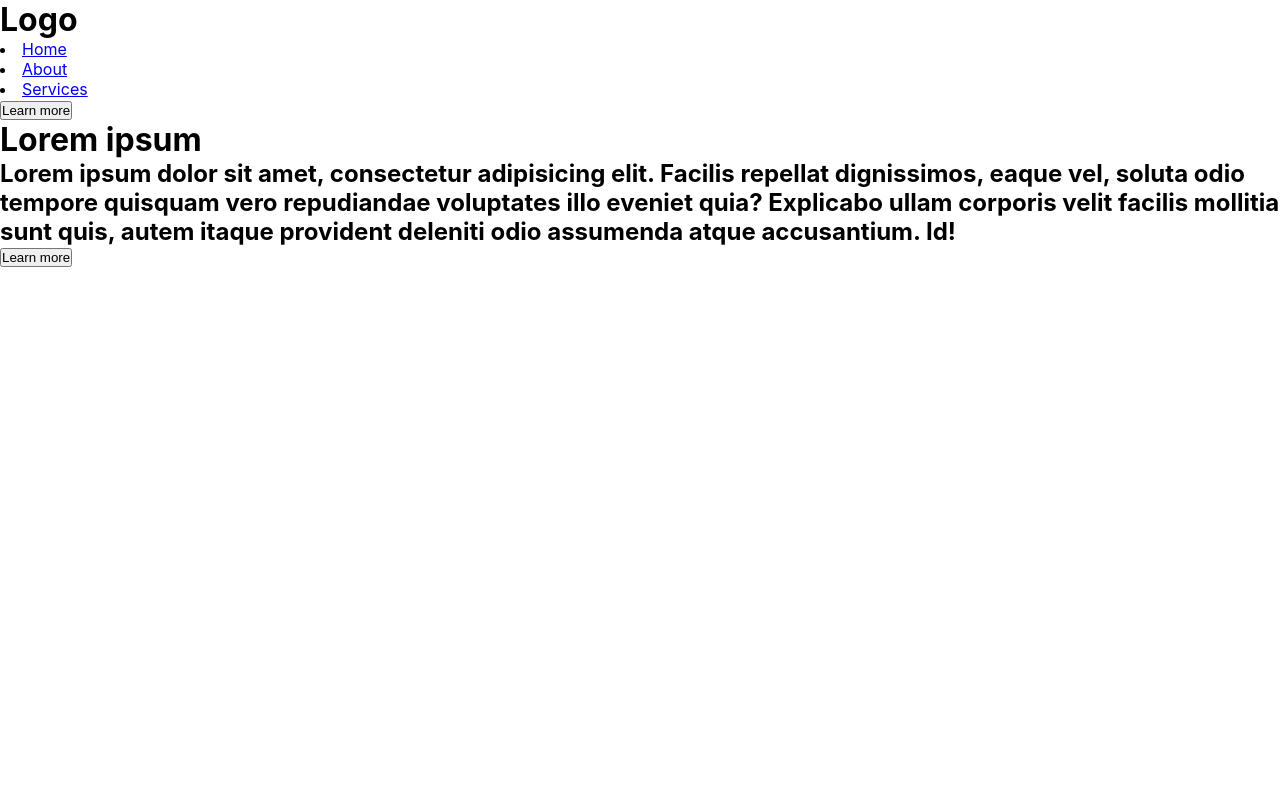
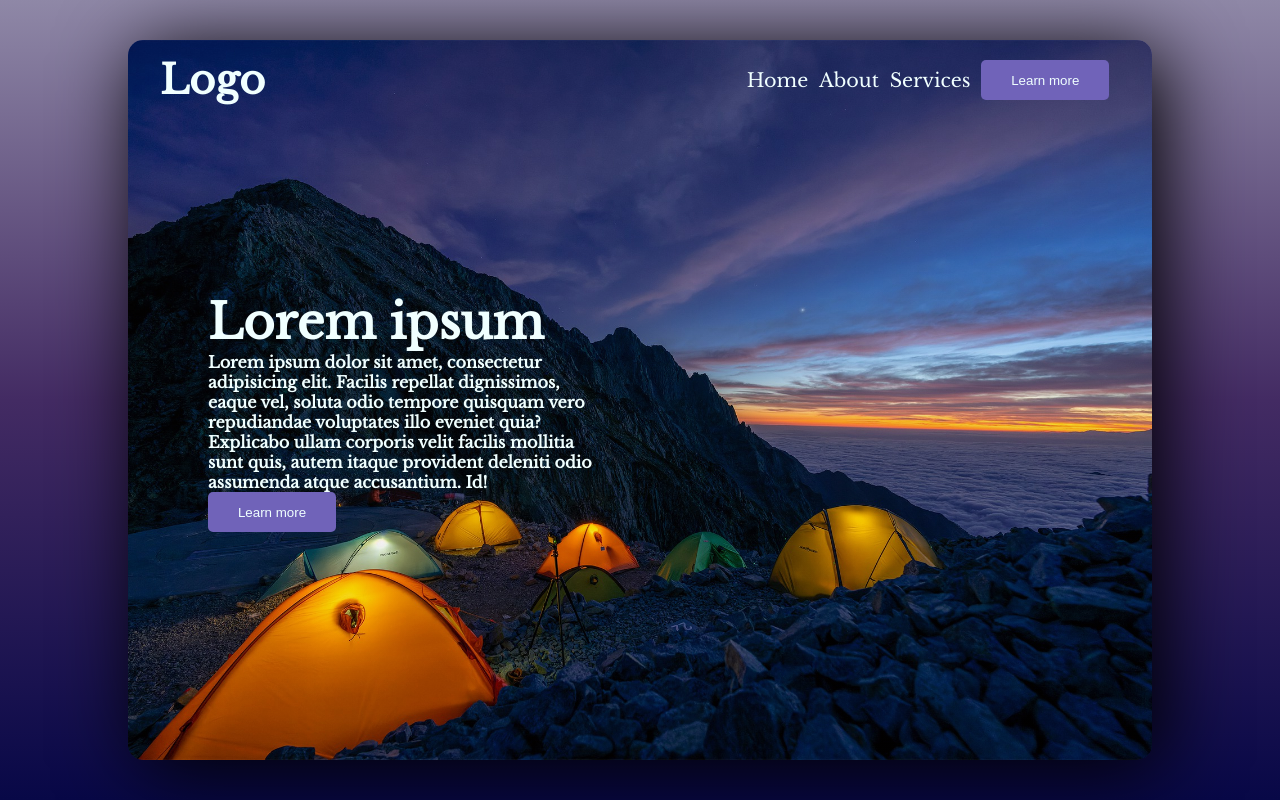
Before and after one commit to Ljusaj123/Landing-page, a React (Create React App) app: page / in a window 1280 px wide. Built offline with nearby package versions, Linux system fonts and the light colour scheme.

Commit message:
css and added picture

```diff
--- a/src/index.css
+++ b/src/index.css
@@ -1,3 +1,5 @@
+@import url('https://fonts.googleapis.com/css2?family=Libre+Baskerville&display=swap');
+
 *{
   margin: 0;
   padding: 0;
@@ -6,14 +8,117 @@
 
 body {
   margin: 0;
-  font-family: -apple-system, BlinkMacSystemFont, 'Segoe UI', 'Roboto', 'Oxygen',
-    'Ubuntu', 'Cantarell', 'Fira Sans', 'Droid Sans', 'Helvetica Neue',
-    sans-serif;
+  font-family: 'Libre Baskerville', serif;
   -webkit-font-smoothing: antialiased;
   -moz-osx-font-smoothing: grayscale;
 }
 
-code {
-  font-family: source-code-pro, Menlo, Monaco, Consolas, 'Courier New',
-    monospace;
+.landing-page{
+  height: 100vh;
+  width: 100vw;
+  background: linear-gradient(to bottom, rgba(95, 85, 129, 0.7),rgb(67, 43, 99), rgba(4, 4, 68, 0.986));
+  display: flex;
+  justify-content: center;
+  align-items: center;
 }
+
+.landing-page .landing-page-container{
+  width: 80%;
+  height: 90%;
+  background: linear-gradient(to bottom, rgba(36, 27, 27, 0.062), rgba(32, 8, 8, 0.034)), url("/public/landscape-g8438460d3_1920.jpg");
+  background-position: center;
+  background-size: cover;
+  border-radius: 15px;
+  position: relative;
+  box-shadow: 10px 10px 80px black;
+
+}
+
+.landing-page .landing-page-container .header{
+  position: absolute;
+  top: 0;
+  height: 10vh;
+  width: 100%;
+  padding: 0.5rem 2rem;
+  display: flex;
+  justify-content: center;
+  align-items: center;
+
+}
+
+.header .header-container{
+  width: 100%;
+  display: flex;
+  justify-content: space-between;
+  align-items: center;
+
+}
+.header .header-container .logo-container{
+  color: rgb(240, 255, 255);
+
+}
+.header .header-container .logo-container h1{
+  color: rgb(240, 255, 255);
+  cursor: pointer;
+  font-size: 2.5rem;
+
+}
+.header .header-container .navbar-menu-container{
+  width: 40%;
+  height: 100%;
+  display: flex;
+  justify-content: space-evenly;
+  align-items: center;
+}
+.header .header-container .navbar-menu-container li{
+  list-style: none;
+}
+.header .header-container .navbar-menu-container li a{
+  text-decoration: none;
+  color: rgb(240, 255, 255);
+  font-size: 1.2rem;
+}
+
+
+.landing-page .landing-page-container .main{
+  position: absolute;
+  left: 5rem;
+  top: 35%;
+  height: 30vh;
+  width: 30vw;
+  color: rgb(240, 255, 255);
+
+
+}
+.landing-page .landing-page-container .main .main-container{
+  height: 100%;
+  display: flex;
+  flex-direction: column;
+  justify-content: space-between;
+  align-items: flex-start;
+
+
+
+}
+.landing-page .landing-page-container .main .main-container h1{
+  font-size: 3rem;
+}
+.landing-page .landing-page-container .main .main-container h2{
+  font-size: 1rem;
+}
+
+.btn{
+  height: 2.5rem;
+  width: 8rem;
+  border: none;
+  border-radius: 5px;
+  background-color: rgb(112, 99, 185);
+  color: rgb(240, 255, 255);
+  cursor: pointer;
+  transition: transform 0.4s ease-in;
+}
+
+.btn:active{
+  transform: scale(0.8);
+  transition: transform 0.2s ease-in;
+}
```
Also changed, not shown: public/landscape-g8438460d3_1920.jpg (added).
